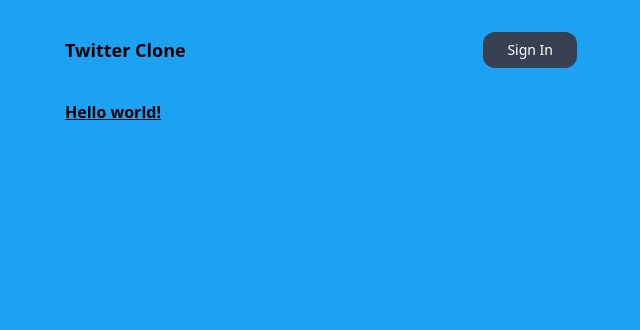
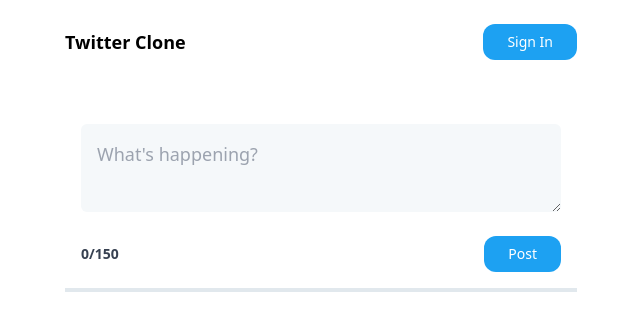
Before and after one commit to remz99/next-js-twitter-clone, a Next.js app: page / in a window 1280 px wide. Shown: the top 330 px of the page, without its empty margins (319-959 px from the left). Built offline with nearby package versions, Linux system fonts and the light colour scheme; no server answers.

Commit message:
Add styling updates and form for creating a post

```diff
--- /dev/null
+++ b/app/api/tweets/route.ts
@@ -0,0 +1,78 @@
+import { NextResponse } from "next/server"
+
+import { Prisma } from "@prisma/client";
+
+import prisma from '../../../prisma/client'
+
+import { getServerSession } from "next-auth";
+import { authOptions } from "@/pages/api/auth/[...nextauth]";
+
+// All
+export async function GET(request: Request) {
+  // Fetch all Posts
+  try {
+    const data = await prisma.tweet.findMany({
+      include: {
+        user: true,
+      },
+      orderBy: {
+        createdAt: 'desc'
+      }
+    })
+
+    return NextResponse.json(data, {
+      status: 200
+    })
+  } catch(err) {
+    return NextResponse.json(
+      { error: 'Error has occured whilst loading tweets' },
+      { status: 403 }
+    )
+  }
+}
+
+// Create
+export async function POST(request: Request) {
+  const session = await getServerSession(authOptions)
+
+  if(!session) {
+    return NextResponse.json({ message: "Please sign in" }, { status: 401 })
+  }
+
+  let params = await request.json()
+
+  const content: string = params.content;
+
+  // get user
+  const prismaUser = await prisma.user.findUnique({
+    where: { email: session?.user?.email },
+  })
+
+  // validate title
+  if(content.length > 150) {
+    return NextResponse.json({message: 'Please write a shorter post' }, { status: 403 })
+  }
+
+  if(!content.length) {
+    return NextResponse.json({message: 'Please do not leave this empty' }, { status: 403 })
+  }
+
+  // Fetch specific Post
+  try {
+    const data = await prisma.tweet.create({
+      data: {
+        content,
+        userId: prismaUser.id
+      }
+    })
+
+    return NextResponse.json(data, {
+      status: 200
+    })
+  } catch(err) {
+    return NextResponse.json(
+      { error: 'Error has occured whilst creating Tweet' },
+      { status: 403 }
+    )
+  }
+}
--- a/app/layout.jsx
+++ b/app/layout.jsx
@@ -18,7 +18,7 @@
 export default function RootLayout({ children }) {
   return (
     <html lang="en">
-      <body className={`mx-4 md:mx-48 xl:mx-96 ${roboto.variable}} bg-twitter-blue`}>
+      <body className={`mx-4 md:mx-48 xl:mx-96 ${roboto.variable}} bg-white`}>
         <NavBar />
         {children}
       </body>
--- a/app/navbar/page.tsx
+++ b/app/navbar/page.tsx
@@ -10,7 +10,7 @@
   const session = await getServerSession(authOptions)
 
   return (
-    <nav className="flex justify-between items-center py-8">
+    <nav className="flex justify-between items-center py-6">
       <Link href={'/'}>
         <h1 className="font-bold text-lg">Twitter Clone</h1>
       </Link>
--- a/app/navbar/sign-in-button.tsx
+++ b/app/navbar/sign-in-button.tsx
@@ -5,7 +5,10 @@
 export default function SignInButton(){
   return (
     <li className='list-none'>
-      <button className='text-sm bg-gray-700 text-white py-2 px-6 rounded-xl disabled:opacity-25' onClick={() => signIn()}>
+      <button
+        className='text-sm bg-twitter-blue text-white py-2 px-6 rounded-xl disabled:opacity-25 hover:bg-twitter-dark-gray active:bg-twitter-gray'
+        onClick={() => signIn() }
+      >
         Sign In
       </button>
     </li>
--- a/app/page.tsx
+++ b/app/page.tsx
@@ -1,7 +1,9 @@
+'use client'
+
+import CreateTweet from "./timeline/create_tweet"
+
 export default function Home() {
   return (
-    <h1 className="text-1xl font-bold underline">
-      Hello world!
-    </h1>
+    <CreateTweet />
   )
 }
--- /dev/null
+++ b/app/timeline/create_tweet.tsx
@@ -0,0 +1,87 @@
+'use client'
+
+import { useState } from "react"
+
+export default function CreateTweet() {
+  const [content, setContent] = useState("")
+  const [isDisabled, setIsDisabled] = useState(false)
+
+  return (
+    <form className="bg-white p-4 border-b-4 border-twitter-extra-light-gray">
+      <div className="flex flex-col my-4">
+        <textarea
+          name="content"
+          value={content}
+          onChange={ (e) => setContent(e.target.value) }
+          placeholder="What's happening?"
+          className="p-4 text-lg bg-twitter-extra-extra-light-gray rounded-md my-2">
+        </textarea>
+      </div>
+      <div className="flex items-center justify-between gap-2">
+        <p className={`font-bold text-sm ${content.length > 150 ? "text-red-700" : "text-gray-700"}`}>{`${content.length}/150`}</p>
+
+        <button
+          disabled={isDisabled}
+          type="submit"
+          className="text-sm bg-twitter-blue hover:bg-twitter-dark-gray active:bg-twitter-gray text-white py-2 px-6 rounded-xl disabled:opacity-25 transition-colors duration-200">
+            Post
+        </button>
+      </div>
+    </form>
+  )
+}
+
+// import { useState } from "react"
+
+// import { useMutation, useQueryClient } from "@tanstack/react-query"
+
+// import { toast } from "react-hot-toast"
+
+// export default function AddPost() {
+//   const [title, setTitle] = useState('')
+//   const [isDisabled, setIsDisabled] = useState(false)
+
+//   const queryClient = useQueryClient()
+
+//   // wasn't working with let
+//   const [toastPostID, setToastPostID] = useState('')
+
+//   // create a post
+//   const { mutate } = useMutation(
+//     async (title: string) => await fetch('/api/posts', {
+//       method: 'POST',
+//       body: JSON.stringify({ title: title })
+//     }),
+
+//     {
+//       // not working
+//       // onError: (error) => {
+//       //   //if(error instanceof AxiosError) {
+//       //     toast.error(error?.response?.data.message, { id: toastPostID })
+//       //   //}
+//       //   setIsDisabled(false)
+//       // },
+//       onSuccess: (data, variables, context) => {
+//         if(data.status == 200) {
+//           toast.success("Post has been created", { id: toastPostID })
+//           queryClient.invalidateQueries(['posts'])
+//           setTitle('')
+//           setIsDisabled(false)
+//         } else {
+//           toast.error('Failed to create Post', { id: toastPostID })
+//           setIsDisabled(false)
+//         }
+//       }
+//     }
+//   )
+
+//   const submitPost = async (event: React.FormEvent) => {
+//     event.preventDefault()
+//     setToastPostID(toast.loading("Creating your post"))
+
+//     setIsDisabled(true)
+//     mutate(title)
+//   }
+
+//   )
+// }
--- a/pages/api/auth/[...nextauth].js
+++ b/pages/api/auth/[...nextauth].js
@@ -4,8 +4,11 @@
 
 import prisma from '../../../prisma/client'
 
+const adapter = PrismaAdapter(prisma)
+
 export const authOptions = {
   adapter: PrismaAdapter(prisma),
+  secret: process.env.AUTH_SECRET,
   providers: [
     GoogleProvider({
       clientId: process.env.GOOGLE_CLIENT_ID,
```
